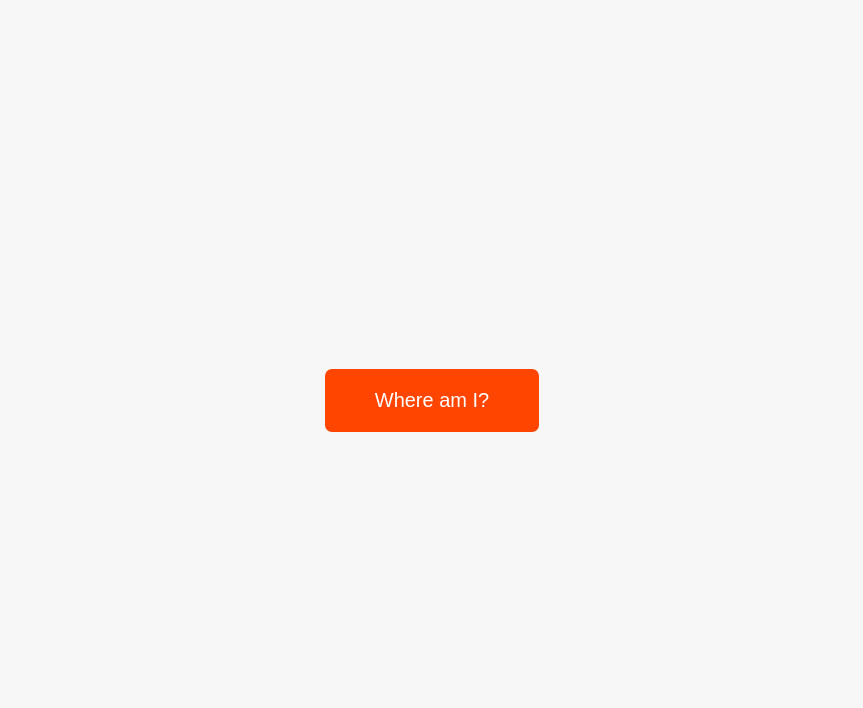
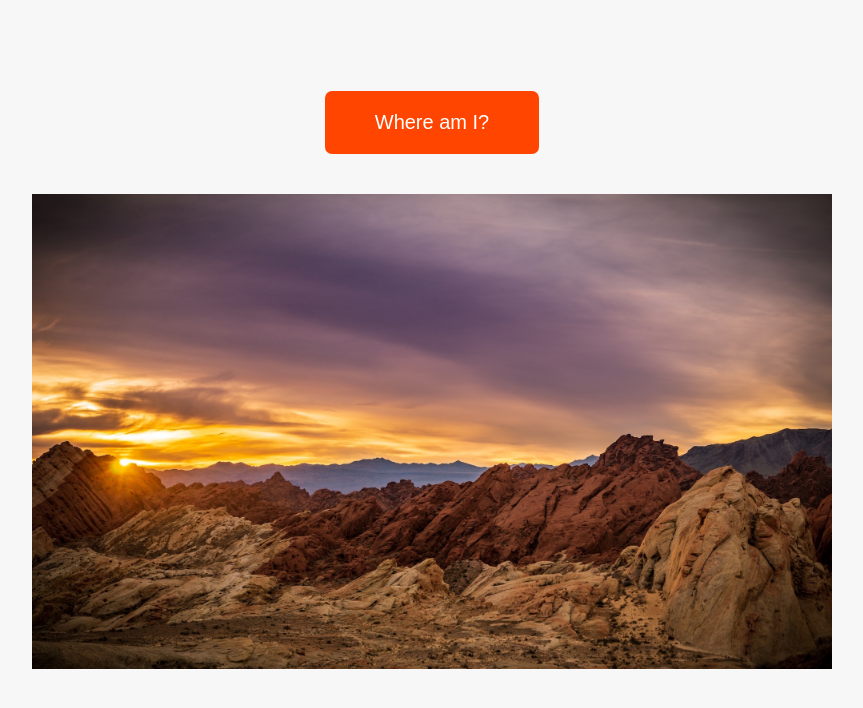
Before and after one commit to codewisest/asyncJS, a plain HTML site: page index.html in a window 1280 px wide. Shown: the whole page, without its empty margins (208-1071 px from the left). Drawn offline with Linux system fonts and the light colour scheme.

Commit message:
show/hide image promisify

```diff
--- a/cc_1.js
+++ b/cc_1_2.js
@@ -95,3 +95,54 @@ btn.addEventListener('click', function () {
   whereAmI(4.54308, 7.2443);
   whereAmI(4.54308, 7.2443);
 });
+
+// coding challenge 2
+const imageHolder = document.querySelector('.images');
+let imgElement;
+const createImage = function (imgPath) {
+  return new Promise(function (resolve, reject) {
+    const newImage = document.createElement('img');
+    newImage.src = imgPath;
+
+    newImage.addEventListener('load', function () {
+      resolve(newImage);
+      reject(new Error());
+    });
+  });
+};
+
+const wait = function (seconds) {
+  return new Promise(function (resolve) {
+    setTimeout(resolve, seconds * 1000);
+  });
+};
+
+createImage('./img/img-1.jpg')
+  .then(myImage => {
+    imageHolder.insertAdjacentElement('beforeend', myImage);
+    imgElement = myImage;
+    // return myImage;
+  })
+  .then(() => {
+    return wait(2);
+    // return myImage;
+  })
+  .then(() => {
+    imgElement.style.display = 'none';
+    return imgElement;
+  })
+  .then(() => {
+    return wait(2);
+  })
+  .then(() => {
+    imgElement.src = './img/img-2.jpg';
+    imgElement.style.display = 'block';
+  })
+  .then(() => {
+    return wait(2);
+  })
+  .then(() => {
+    imgElement.style.display = 'none';
+    return imgElement;
+  })
+  .catch(err => console.log(`Something went wrong ${err.message}`));
--- a/index.html
+++ b/index.html
@@ -5,8 +5,8 @@
     <meta name="viewport" content="width=device-width, initial-scale=1.0" />
     <meta http-equiv="X-UA-Compatible" content="ie=edge" />
     <link rel="stylesheet" href="style.css" />
-    <script defer src="script.js"></script>
-    <!-- <script defer src="./cc_1.js"></script> -->
+    <!-- <script defer src="script.js"></script> -->
+    <script defer src="./cc_1_2.js"></script>
     <title>Asynchronous JavaScript</title>
   </head>
   <body>
```
